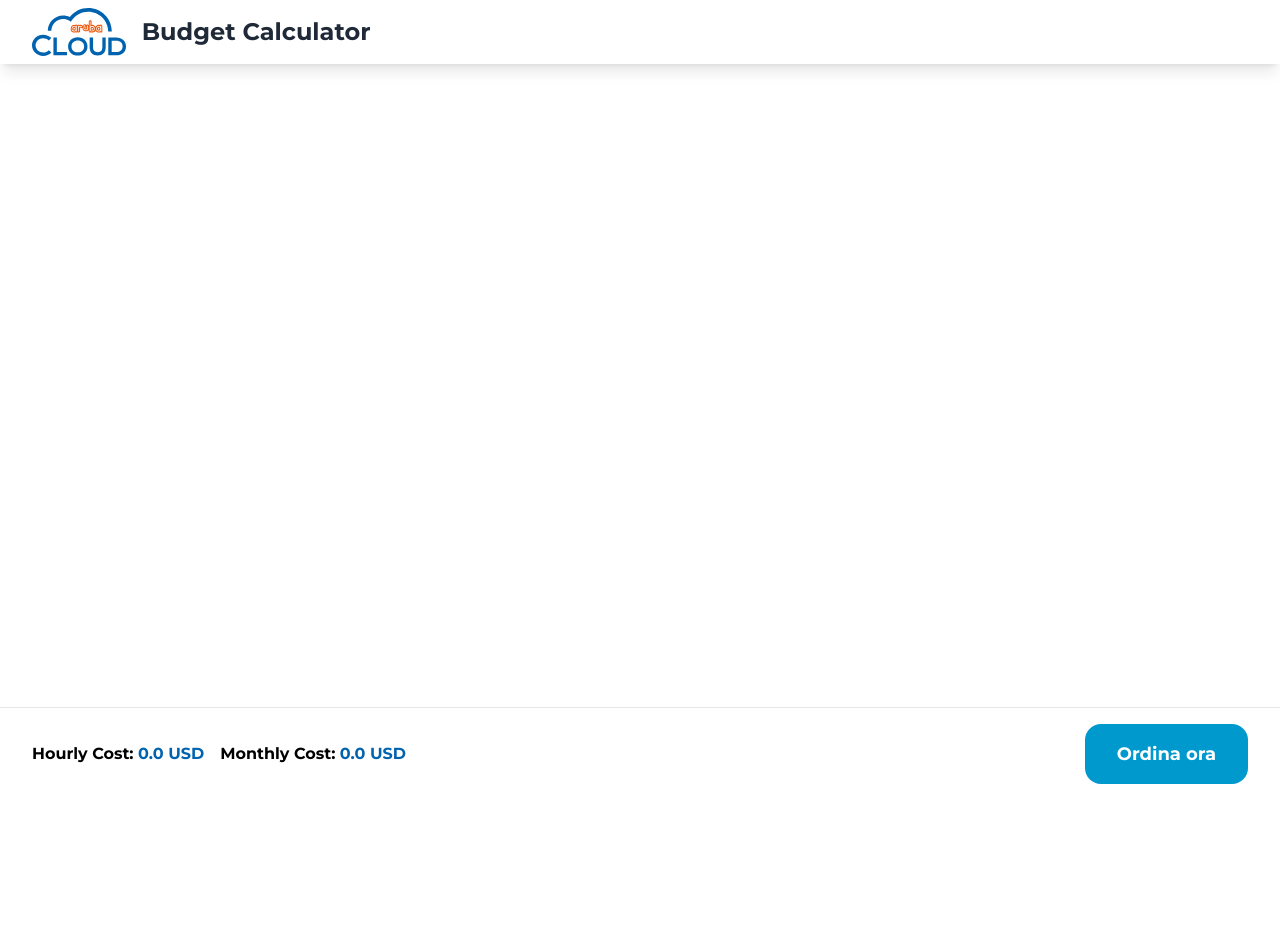
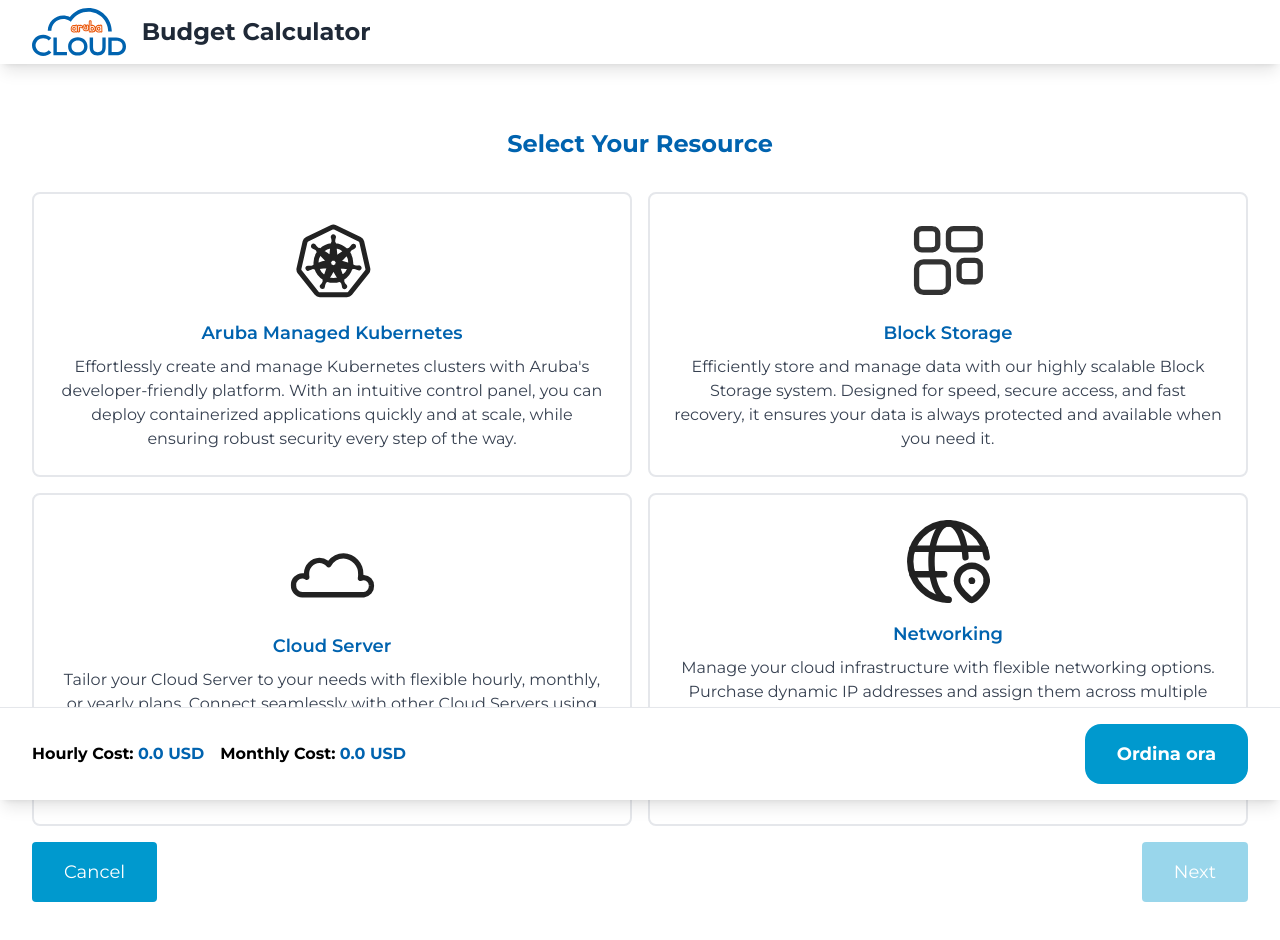
Before and after one commit to GiacobboNicola/Team3, a SvelteKit app in the folder aruba-budget-calc-fe/: page /calculation/addresource in a window 1280 px wide. Before the commit this address had no page. Shown: the top 940 px of the page. Before the commit the page ends 800 px from the top, so only its background shows below. Built offline with nearby package versions, Linux system fonts and the light colour scheme.

Commit message:
feat: improve configuration stepper

```diff
--- /dev/null
+++ b/aruba-budget-calc-fe/src/lib/components/quantity-reservation-form.svelte
@@ -0,0 +1,56 @@
+<script lang="ts">
+	import Button from './button.svelte';
+	import { resourceCreation, resourceCreationActions } from '$lib/stores/resource-creation';
+
+	interface Props {
+		onGoBack: () => void;
+		onGoNext: () => void;
+	}
+
+	let { onGoBack, onGoNext }: Props = $props();
+
+	const MINIMUM_QUANTITY = 50;
+	let quantity: number = $state($resourceCreation.quantity || MINIMUM_QUANTITY);
+	let selectedPeriod: string = $state($resourceCreation.period || '');
+
+	$effect(() => {
+		resourceCreationActions.setQuantity(quantity);
+		resourceCreationActions.setPeriod(selectedPeriod);
+	});
+
+	const periods = [
+		{ id: '1month', label: '1 Month' },
+		{ id: '1year', label: '1 Year' },
+		{ id: '3years', label: '3 Years' }
+	];
+</script>
+
+<h2 class="mb-8 text-center text-2xl font-bold text-primary">Select The Quantity You Need</h2>
+<input
+	type="number"
+	bind:value={quantity}
+	min={MINIMUM_QUANTITY.toString()}
+	max="9999"
+	class="rounded-custom shadow-custom mt-1 block w-full border border-gray-300 px-3 py-2 focus:border-primary focus:outline-none focus:ring-primary"
+/>
+
+<h2 class="mb-4 mt-8 text-center text-2xl font-bold text-primary">Reservation Period</h2>
+<div class="grid grid-cols-1 gap-4 md:grid-cols-3">
+	{#each periods as period}
+		<button
+			class="flex cursor-pointer flex-col items-center justify-center rounded-lg border-2 bg-white p-6 transition-all duration-300
+            {selectedPeriod !== period.id ? 'hover:shadow-lg' : ''}
+            {selectedPeriod === period.id
+				? 'border-2 border-primary bg-primary shadow-xl'
+				: 'border-gray-200'}"
+			onclick={() => (selectedPeriod = selectedPeriod === period.id ? '' : period.id)}
+		>
+			<span class="text-lg font-semibold">{period.label}</span>
+		</button>
+	{/each}
+</div>
+
+<div class="mt-4 flex justify-between">
+	<Button onClick={onGoBack} label="Back" />
+	<Button onClick={onGoNext} label="Next" disabled={!selectedPeriod} />
+</div>
--- a/aruba-budget-calc-fe/src/lib/components/resource-type-selector.svelte
+++ b/aruba-budget-calc-fe/src/lib/components/resource-type-selector.svelte
@@ -2,59 +2,55 @@
 	import Button from './button.svelte';
 	import { addResource } from '$lib/stores';
 	import { ResourceName } from '../../types';
+	import { goto } from '$app/navigation';
 
 	interface Props {
-		onGoNext: () => void;
+		selectedResource?: ResourceName;
+		onGoNext: (selectedResource: ResourceName) => void;
 	}
 
-	let { onGoNext }: Props = $props();
+	let { selectedResource, onGoNext }: Props = $props();
 
 	type ResourceButton = {
-		id: ResourceName;
-		name: string;
+		name: ResourceName;
+		title: string;
 		description: string;
 		image: string;
 	};
 
 	let resources: ResourceButton[] = [
 		{
-			id: ResourceName.CONTAINER,
-			name: 'Aruba Managed Kubernetes',
+			name: ResourceName.CONTAINER,
+			title: 'Aruba Managed Kubernetes',
 			description:
 				"Effortlessly create and manage Kubernetes clusters with Aruba's developer-friendly platform. With an intuitive control panel, you can deploy containerized applications quickly and at scale, while ensuring robust security every step of the way.",
 			image: '/images/kube.svg'
 		},
 		{
-			id: ResourceName.DISK,
-			name: 'Block Storage',
+			name: ResourceName.DISK,
+			title: 'Block Storage',
 			description:
 				'Efficiently store and manage data with our highly scalable Block Storage system. Designed for speed, secure access, and fast recovery, it ensures your data is always protected and available when you need it.',
 			image: '/images/storage.svg'
 		},
 		{
-			id: ResourceName.COMPUTING,
-			name: 'Cloud Server',
+			name: ResourceName.COMPUTING,
+			title: 'Cloud Server',
 			description:
 				'Tailor your Cloud Server to your needs with flexible hourly, monthly, or yearly plans. Connect seamlessly with other Cloud Servers using Virtual Switches, and enjoy the reliability of redundant hardware. Customize components to fit your workload, and choose from multiple Hypervisor technologies to optimize your performance.',
 			image: '/images/cloud.svg'
 		},
 		{
-			id: ResourceName.NETWORKING,
-			name: 'Networking',
+			name: ResourceName.NETWORKING,
+			title: 'Networking',
 			description:
 				'Manage your cloud infrastructure with flexible networking options. Purchase dynamic IP addresses and assign them across multiple resources to ensure secure, seamless connectivity. Create isolated Virtual Private Cloud (VPC) networks to organize your cloud resources, and use custom subnets and security groups to control traffic flow and enhance network security.',
 			image: '/images/network.svg'
 		}
 	];
 
-	let selectedResource: string | undefined = $state();
-
 	function selectResource(resource: ResourceButton) {
 		selectedResource = selectedResource === resource.name ? undefined : resource.name;
-		addResource({
-			id: '123',
-			name: resource.id
-		});
 	}
 </script>
 
@@ -63,7 +59,7 @@
 	<div class="grid grid-cols-1 gap-4 md:grid-cols-2">
 		{#each resources as resource}
 			<button
-				class="flex cursor-pointer flex-col items-center justify-center rounded-lg border border-2 bg-white p-6 transition-all duration-300
+				class="flex cursor-pointer flex-col items-center justify-center rounded-lg border-2 bg-white p-6 transition-all duration-300
              {selectedResource !== resource.name ? 'hover:shadow-lg' : ''}
              {selectedResource === resource.name
 					? 'border-2 border-primary bg-primary text-white shadow-xl'
@@ -77,12 +73,20 @@
 					style:width="85px"
 					class="mb-4"
 				/>
-				<h2 class="mb-2 text-lg font-semibold text-primary">{resource.name}</h2>
+				<h2 class="mb-2 text-lg font-semibold text-primary">{resource.title}</h2>
 				<p class="text-gray-700">{resource.description}</p>
 			</button>
 		{/each}
 	</div>
-	<div class="mt-4 flex justify-end">
-		<Button onClick={onGoNext} label="Next" disabled={!selectedResource} />
+	<div class="mt-4 flex justify-between">
+		<Button
+			onClick={() => goto("/calculation/cart")}
+			label="Cancel"
+		/>
+		<Button
+			onClick={() => selectedResource && onGoNext(selectedResource)}
+			label="Next"
+			disabled={!selectedResource}
+		/>
 	</div>
 </div>
--- a/aruba-budget-calc-fe/src/lib/components/server-configurator.svelte
+++ b/aruba-budget-calc-fe/src/lib/components/server-configurator.svelte
@@ -1,37 +1,44 @@
 <script lang="ts">
-	import type { Selections } from '../../types';
+	import type { ServerOptions } from '../../types';
 	import Button from './button.svelte';
+	import { resourceCreation, resourceCreationActions } from '$lib/stores/resource-creation';
 
 	interface Props {
 		onGoBack: () => void;
+		onGoNext: () => void;
 	}
 
-	let { onGoBack }: Props = $props();
+	let { onGoBack, onGoNext }: Props = $props();
 
-	const selections: Selections = {
+	const selections: ServerOptions = {
 		os: ['Windows', 'Linux'],
 		cpu: ['2', '4', '8', '16'],
 		ram: ['8', '16', '32'],
-		disk: ['100GB', '240GB', '500GB'],
-		reservation: ['10', '50', '100']
+		disk: ['100GB', '240GB', '500GB']
 	};
 
-	let selectedOptions: Record<keyof Selections, string | null> = $state({
-		os: null,
-		cpu: null,
-		ram: null,
-		disk: null,
-		reservation: null
-	});
+	let selectedOptions: Record<keyof ServerOptions, string | null> = $state(
+		$resourceCreation.serverConfig || {
+			os: null,
+			cpu: null,
+			ram: null,
+			disk: null
+		}
+	);
 
-	function updateSelection(category: keyof Selections, value: string | null) {
+	function updateSelection(category: keyof ServerOptions, value: string | null) {
 		selectedOptions[category] = value;
+		resourceCreationActions.setServerConfig(selectedOptions);
+	}
+
+	function allOptionsSelected(): boolean {
+		return Object.values(selectedOptions).every((option) => option !== null);
 	}
 </script>
 
 <div class="configuration">
 	<h2 class="mb-8 text-center text-2xl font-bold text-primary">Configure Your Resource</h2>
-	<div class="grid gap-4 md:grid-cols-5">
+	<div class="grid gap-4 md:grid-cols-4">
 		{#each Object.entries(selections) as [category, options]}
 			<div class="rounded-lg bg-white p-4 shadow-md">
 				<h3 class="mb-4 text-center text-blue-600">{category.toUpperCase()}</h3>
@@ -43,10 +50,10 @@
 								: 'bg-white text-primary'} cursor-pointer rounded border border-primary p-2 transition-all duration-300 hover:bg-primary hover:text-white"
 							onclick={() => {
 								if (selectedOptions[category as keyof typeof selectedOptions] === option) {
-									updateSelection(category as keyof Selections, null);
+									updateSelection(category as keyof ServerOptions, null);
 									return;
 								}
-								updateSelection(category as keyof Selections, option);
+								updateSelection(category as keyof ServerOptions, option);
 							}}
 						>
 							{option}
@@ -56,5 +63,8 @@
 			</div>
 		{/each}
 	</div>
-	<Button onClick={onGoBack} label="Back" class="mt-4" />
+	<div class="mt-4 flex justify-between">
+		<Button onClick={onGoBack} label="Back" />
+		<Button onClick={onGoNext} label="Next" disabled={!allOptionsSelected()} />
+	</div>
 </div>
--- /dev/null
+++ b/aruba-budget-calc-fe/src/lib/stores/cart.ts
@@ -0,0 +1,26 @@
+import { writable } from 'svelte/store';
+import type { ResourceName, ServerOptions } from '../../types';
+
+interface CartItem {
+	id: string;
+	resourceType: ResourceName;
+	serverConfig?: Record<keyof ServerOptions, string | null>;
+	quantity: number;
+	period: string;
+}
+
+export const cart = writable<CartItem[]>([]);
+
+export const cartActions = {
+	addItem: (item: Omit<CartItem, 'id'>) => {
+		cart.update((items) => [...items, { ...item, id: crypto.randomUUID() }]);
+	},
+
+	removeItem: (id: string) => {
+		cart.update((items) => items.filter((item) => item.id !== id));
+	},
+
+	clearCart: () => {
+		cart.set([]);
+	}
+};
--- /dev/null
+++ b/aruba-budget-calc-fe/src/lib/stores/resource-creation.ts
@@ -0,0 +1,62 @@
+import { writable } from 'svelte/store';
+import type { ResourceName, ServerOptions } from '../../types';
+
+interface ResourceCreationState {
+	currentStep: number;
+	selectedResource?: ResourceName;
+	serverConfig?: Record<keyof ServerOptions, string | null>;
+	quantity?: number;
+	period?: string;
+}
+
+const initialState: ResourceCreationState = {
+	currentStep: 1,
+	selectedResource: undefined,
+	serverConfig: undefined,
+	quantity: undefined,
+	period: undefined
+};
+
+export const resourceCreation = writable<ResourceCreationState>(initialState);
+
+// Actions
+export const resourceCreationActions = {
+	reset: () => {
+		resourceCreation.set(initialState);
+	},
+
+	setStep: (step: number) => {
+		resourceCreation.update((state) => ({
+			...state,
+			currentStep: step
+		}));
+	},
+
+	setResource: (resource: ResourceName) => {
+		resourceCreation.update((state) => ({
+			...state,
+			selectedResource: resource
+		}));
+	},
+
+	setServerConfig: (config: Record<keyof ServerOptions, string | null>) => {
+		resourceCreation.update((state) => ({
+			...state,
+			serverConfig: config
+		}));
+	},
+
+	setQuantity: (quantity: number) => {
+		resourceCreation.update((state) => ({
+			...state,
+			quantity: quantity
+		}));
+	},
+
+	setPeriod: (period: string) => {
+		resourceCreation.update((state) => ({
+			...state,
+			period: period
+		}));
+	}
+};
--- a/aruba-budget-calc-fe/src/routes/+page.svelte
+++ b/aruba-budget-calc-fe/src/routes/+page.svelte
@@ -1,3 +1,7 @@
+<script>
+	import { goto } from '$app/navigation';
+</script>
+
 <div class="flex min-h-screen items-center justify-center bg-primary">
 	<div class="w-full max-w-md space-y-6 rounded-lg bg-white p-8 shadow-lg">
 		<!-- Header -->
@@ -50,6 +54,7 @@
 			<!-- Submit Button -->
 			<div>
 				<button
+					onclick={() => goto('/calculation/cart')}
 					type="submit"
 					class="flex w-full justify-center rounded-md border border-transparent bg-input px-4 py-2 text-sm font-medium text-white shadow-sm hover:bg-indigo-700 focus:outline-none focus:ring-2 focus:ring-indigo-500 focus:ring-offset-2"
 				>
--- /dev/null
+++ b/aruba-budget-calc-fe/src/routes/calculation/addresource/+page.svelte
@@ -0,0 +1,59 @@
+<script lang="ts">
+	import QuantityReservationForm from '$lib/components/quantity-reservation-form.svelte';
+	import ResourceTypeSelector from '$lib/components/resource-type-selector.svelte';
+	import ServerConfigurator from '$lib/components/server-configurator.svelte';
+	import { resourceCreation, resourceCreationActions } from '$lib/stores/resource-creation';
+	import { ResourceName } from '../../../types';
+
+	function goToNextStep(resource: ResourceName | undefined) {
+		if ($resourceCreation.currentStep === 1) {
+			resourceCreationActions.setResource(resource!);
+			if (resource === ResourceName.CONTAINER || resource === ResourceName.COMPUTING) {
+				resourceCreationActions.setStep(2);
+			} else {
+				resourceCreationActions.setStep(3);
+			}
+		} else if ($resourceCreation.currentStep === 2) {
+			resourceCreationActions.setStep(3);
+		}
+	}
+
+	const goToPreviousStep = () => {
+		if ($resourceCreation.currentStep === 3) {
+			if ($resourceCreation.selectedResource === ResourceName.CONTAINER ||
+				$resourceCreation.selectedResource === ResourceName.COMPUTING) {
+				resourceCreationActions.setStep(2);
+			} else {
+				resourceCreationActions.setStep(1);
+			}
+		} else if ($resourceCreation.currentStep === 2) {
+			resourceCreationActions.setStep(1);
+		}
+	};
+
+	// Reset store when component is mounted
+	$: {
+		resourceCreationActions.reset();
+	}
+</script>
+
+<main class="container mx-auto mt-16 max-w-7xl px-8 py-16">
+	{#if $resourceCreation.currentStep === 1}
+		<ResourceTypeSelector
+			selectedResource={$resourceCreation.selectedResource}
+			onGoNext={goToNextStep}
+		/>
+	{:else if $resourceCreation.currentStep === 2 &&
+			($resourceCreation.selectedResource === ResourceName.CONTAINER ||
+			 $resourceCreation.selectedResource === ResourceName.COMPUTING)}
+		<ServerConfigurator
+			onGoBack={goToPreviousStep}
+			onGoNext={() => goToNextStep($resourceCreation.selectedResource)}
+		/>
+	{:else if $resourceCreation.currentStep === 3}
+		<QuantityReservationForm
+			onGoBack={goToPreviousStep}
+			onGoNext={() => goToNextStep($resourceCreation.selectedResource)}
+		/>
+	{/if}
+</main>
--- a/aruba-budget-calc-fe/src/routes/cart/+page.svelte
+++ b/aruba-budget-calc-fe/src/routes/calculation/cart/+page.svelte
@@ -2,7 +2,6 @@
 	import { goto } from '$app/navigation';
 	import Button from '$lib/components/button.svelte';
 	import { selectedResources } from '$lib/stores';
-	import { setContext } from 'svelte';
 
 	const userResources = $selectedResources;
 </script>
@@ -18,6 +17,6 @@
 		{/each}
 	{/if}
 	<div class="flex justify-center">
-		<Button label="Add new resource" onClick={() => goto('/addresource')} />
+		<Button label="Add new resource" onClick={() => goto('/calculation/addresource')} />
 	</div>
 </main>
--- a/aruba-budget-calc-fe/src/types.ts
+++ b/aruba-budget-calc-fe/src/types.ts
@@ -4,12 +4,11 @@
 	minUnits: number;
 }
 
-export interface Selections {
+export interface ServerOptions {
 	os: string[];
 	cpu: string[];
 	ram: string[];
 	disk: string[];
-	reservation: string[];
 }
 
 export enum ResourceName {
```
Also changed, not shown: aruba-budget-calc-fe/src/routes/+layout.svelte (+1 -20 lines), aruba-budget-calc-fe/src/routes/addresource/+page.svelte (deleted, +0 -29 lines), aruba-budget-calc-fe/src/routes/calculation/+layout.svelte (added, +24 -0 lines), 1 other file (tests, documents, lock files or other folders).
